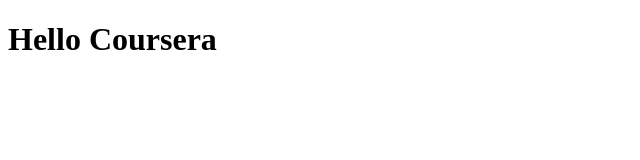
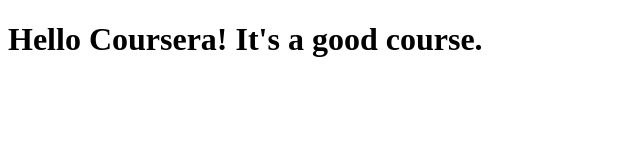
Before and after one commit to RawalChanchal/coursera-test, a plain HTML site: page site/index.html in a window 1280 px wide. Shown: the whole page, without its empty margins (0-640 px from the left). Drawn offline with Linux system fonts and the light colour scheme.

Commit message:
Small addition to page content

```diff
--- a/site/index.html
+++ b/site/index.html
@@ -4,6 +4,6 @@
 	<title>Hello Chanchal</title>
 </head>
 <body>
-<h1> Hello Coursera </h1>
+<h1> Hello Coursera! It's a good course. </h1>
 </body>
 </html>
```
